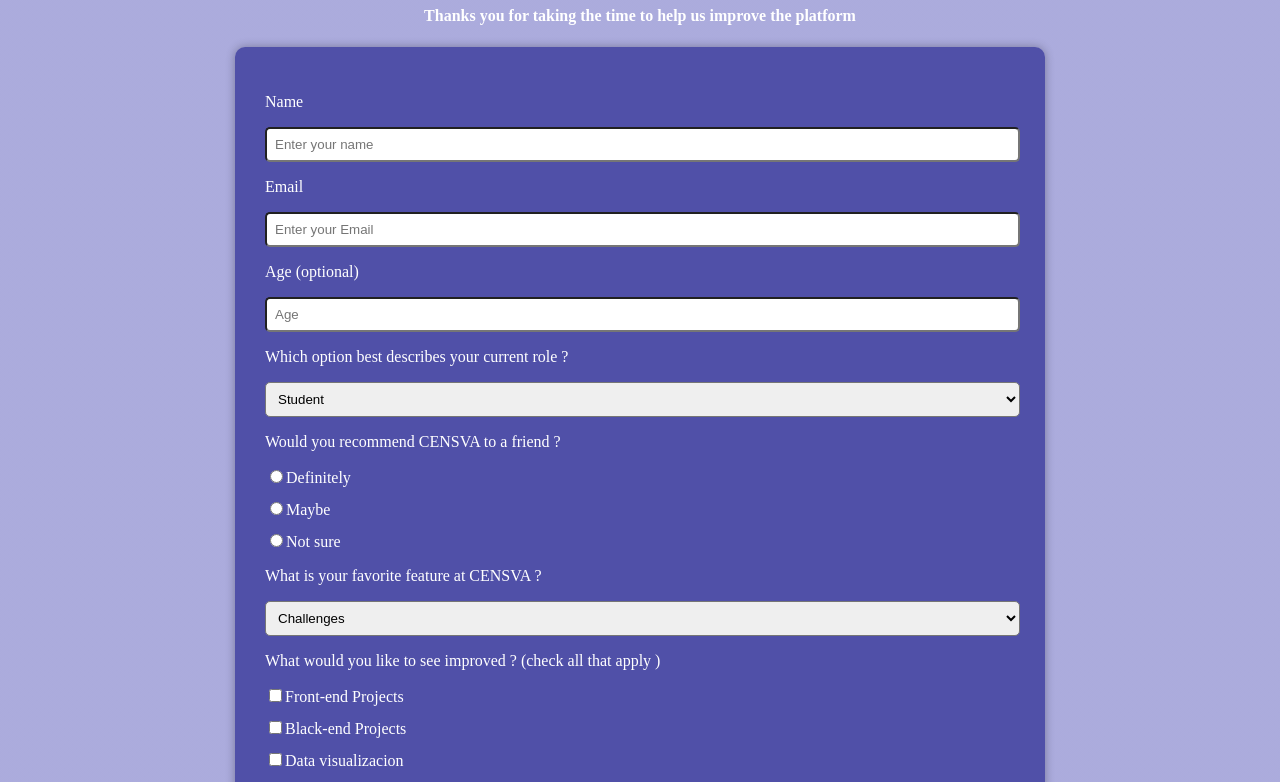
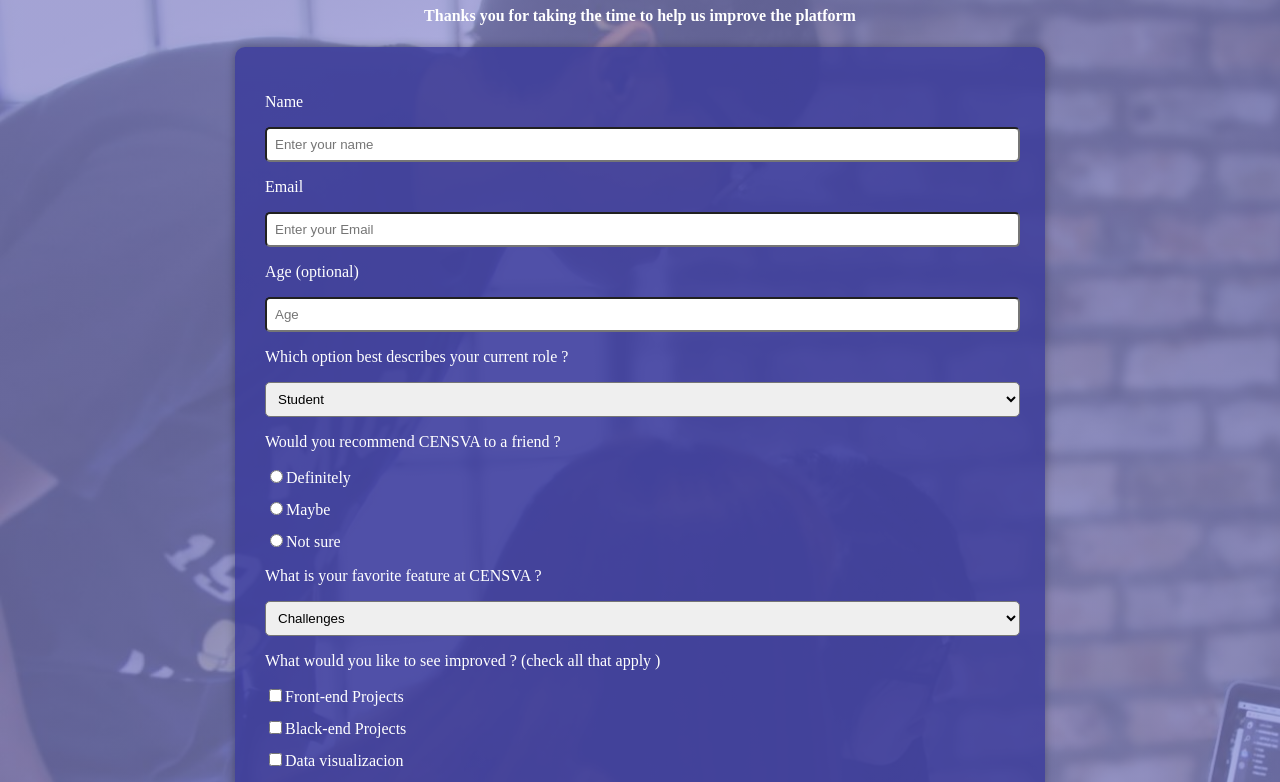
Before and after one commit to michae091/michael.w, a plain HTML site: page index.html in a window 1280 px wide. Shown: the part 91-873 px from the top of the page. Drawn offline with Linux system fonts and the light colour scheme.

Commit message:
Update index.css

```diff
--- a/index.css
+++ b/index.css
@@ -40,7 +40,7 @@ h1{
     }
 
     body{
-    background: linear-gradient(rgba(136, 136, 206, 0.7), rgba(136, 136, 206, 0.7)), url(../imagenes/backgroud.jpeg);
+    background: linear-gradient(rgba(136, 136, 206, 0.7), rgba(136, 136, 206, 0.7)), url(./backgroud.jpeg);
     background-size: cover;
     color: white;
 
```
